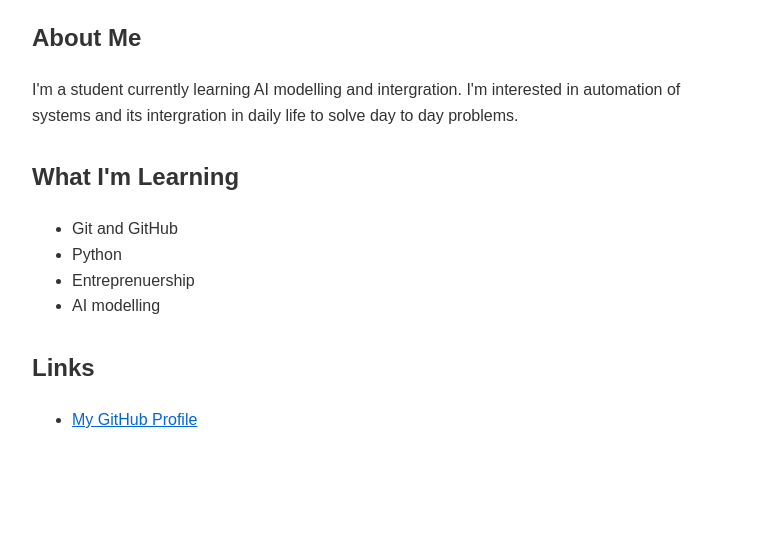
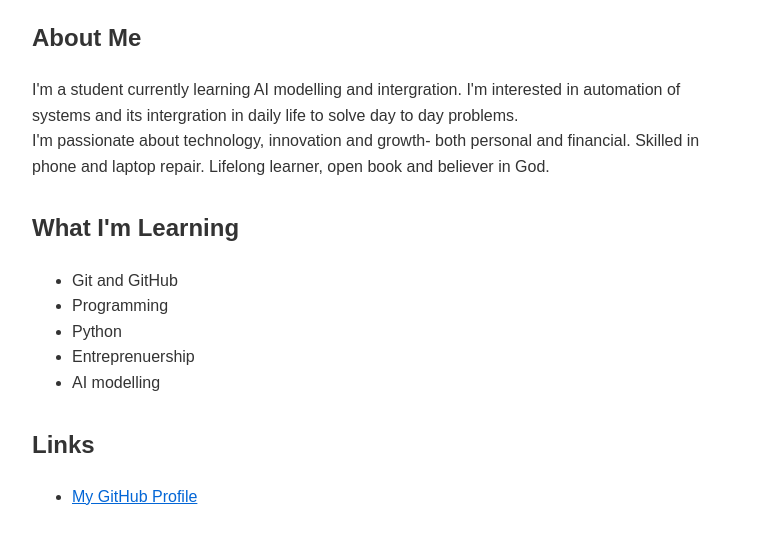
Before and after one commit to kimuyuboh-blip/kimuyuboh-blip.github.io, a plain HTML site: page index.html in a window 1280 px wide. Shown: the part 116-660 px from the top of the page, without its empty margins (258-1021 px from the left). Drawn offline with Linux system fonts and the light colour scheme.

Commit message:
Update personal description and learning topics
Added additional information about personal interests and skills.

```diff
--- a/index.html
+++ b/index.html
@@ -32,13 +32,17 @@
         <h2>About Me</h2>
         <p>I'm a student currently learning AI modelling and intergration.
            I'm interested in automation of systems and its intergration in daily life to
-          solve day to day problems.</p>
+          solve day to day problems.<br>
+            I'm passionate about technology, innovation and growth- both personal and financial.
+        Skilled in phone and laptop repair. Lifelong learner, open book and believer in God.
+        </p>
     </div>
 
     <div class="section">
         <h2>What I'm Learning</h2>
         <ul>
             <li>Git and GitHub</li>
+            <li>Programming</li>
             <li>Python</li>
             <li>Entreprenuership</li>
             <li>AI modelling</li>
```
